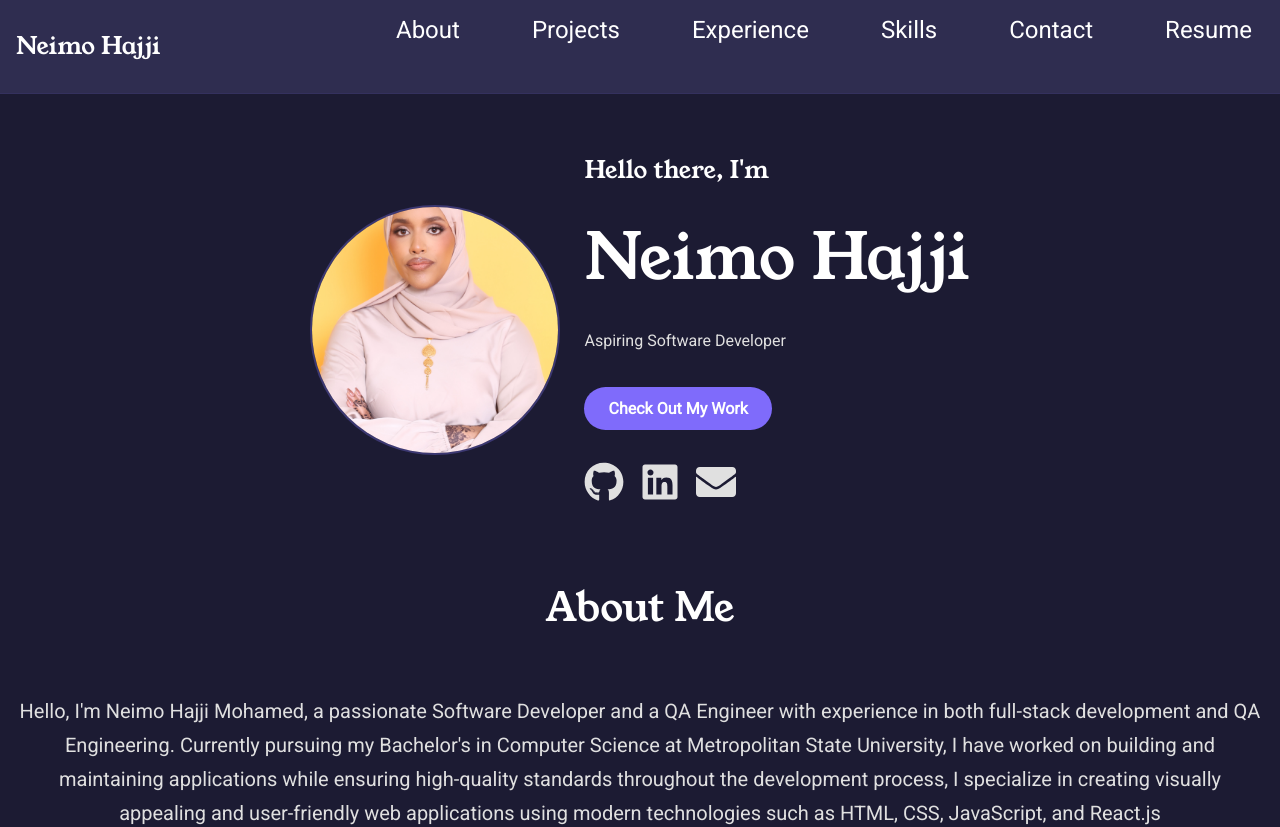
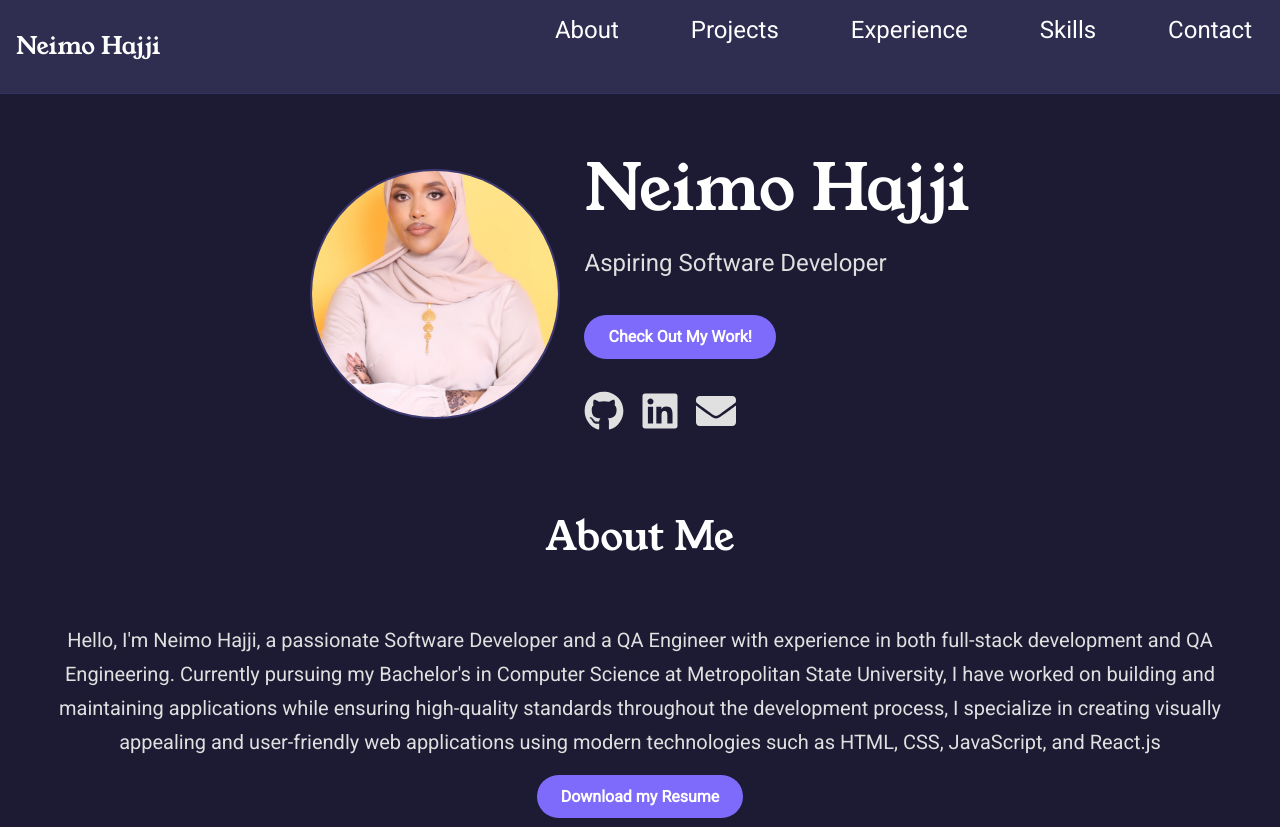
Before and after one commit to Naima432/hajjineimo.github.io, a React (Vite) app in the folder react-portfolio/: page / in a window 1280 px wide. Shown: the top 827 px of the page. Built offline with nearby package versions, Linux system fonts and the light colour scheme.

Commit message:
bug fixes

```diff
--- a/react-portfolio/resume.html
+++ b/react-portfolio/resume.html
@@ -48,7 +48,7 @@
 <body>
     <div class="container">
         <h1>Neimo Hajji-Mohamed</h1>
-        <p><strong>Phone:</strong> 612-607-4021 | <strong>Email:</strong> <a href="mailto:hajjineimo@gmail.com">hajjineimo@gmail.com</a></p>
+        <p><strong>Email:</strong> <a href="mailto:hajjineimo@gmail.com">hajjineimo@gmail.com</a></p>
         <p><a href="https://linkedin.com/in/hajjineimo123/">LinkedIn</a> | <a href="https://github.com/Naima432">GitHub</a></p>
 
         <div class="section">
--- a/react-portfolio/src/components/About.jsx
+++ b/react-portfolio/src/components/About.jsx
@@ -6,7 +6,7 @@ const About = () => {
       <h2>About Me</h2>
       <p>
 
-       Hello, I'm Neimo Hajji Mohamed, a passionate Software Developer and a QA Engineer with experience in both full-stack development and QA Engineering. Currently pursuing my Bachelor's in Computer Science at Metropolitan State University,
+       Hello, I'm Neimo Hajji, a passionate Software Developer and a QA Engineer with experience in both full-stack development and QA Engineering. Currently pursuing my Bachelor's in Computer Science at Metropolitan State University,
         I have worked on building and maintaining applications while ensuring high-quality standards throughout the development process,
         I specialize in creating visually appealing and user-friendly web applications using modern technologies such as HTML, CSS, JavaScript, and React.js
 
--- a/react-portfolio/src/components/Contact.jsx
+++ b/react-portfolio/src/components/Contact.jsx
@@ -1,4 +1,5 @@
 import React, { useState } from 'react';
+import { FaGithub, FaLinkedin, FaEnvelope } from 'react-icons/fa';
 
 const Contact = () => {
   const [formData, setFormData] = useState({
@@ -29,6 +30,17 @@ const Contact = () => {
     <section className="contact" id="contact">
       <h2>Contact</h2>
       <p>Let's Connect and create together</p>
+      <div className='social-icons'>
+            <a href="https://github.com/Naima432" target="_blank" rel="noopener noreferrer" aria-label="GitHub">
+              <FaGithub size={40} />
+            </a>
+            <a href="https://www.linkedin.com/in/hajjineimo123/" target="_blank" rel="noopener noreferrer" aria-label="LinkedIn">
+              <FaLinkedin size={40} />
+            </a>
+            <a href="mailto:hajjineimo@example.com" target="_blank" rel="noopener noreferrer" aria-label="Email">
+              <FaEnvelope size={40} />
+            </a>
+          </div>
       <form onSubmit={handleSubmit} className="contact-form">
         <div>
           <label htmlFor="name" className='name'>Name:</label>
--- a/react-portfolio/src/components/Header.jsx
+++ b/react-portfolio/src/components/Header.jsx
@@ -1,7 +1,8 @@
 import React, { useState } from 'react'
 import menu from '../assets/open_menu.svg';
 import close from '../assets/close_menu.svg'
-import resume from '/resume.html'
+
+
 const Header = () => {
   const [isOpen, setIsOpen] = useState(false);
 
@@ -34,9 +35,9 @@ const Header = () => {
         <li>
           <a href="#contact">Contact</a>
         </li>
-        <li>
+        {/* <li>
           <a href={resume} target='_blank'>Resume</a>
-        </li>
+        </li> */}
       </ul>
     </nav>
 
--- a/react-portfolio/src/components/Hero.jsx
+++ b/react-portfolio/src/components/Hero.jsx
@@ -15,10 +15,9 @@ const Hero = () => {
         />
 
         <div className="hero-text">
-          <h3>Hello there, I'm</h3>
           <h1 id="hero-heading">Neimo Hajji</h1>
           <p>Aspiring Software Developer</p>
-          <a href="#projects" className='btn' id='hero-btn'>Check Out My Work</a>
+          <a href="#projects" className='btn' id='hero-btn'>Check Out My Work!</a>
 
           {/* Social Media Icons */}
           <div className='social-icons'>
--- a/react-portfolio/src/index.css
+++ b/react-portfolio/src/index.css
@@ -75,22 +75,22 @@ h1, h2, h3 {
 h1 {
   font-size: 3rem;
   line-height: 1.2;
-  margin-bottom: 1rem;
+
 }
 
 h2 {
   font-size: 2rem;
-  margin-bottom: 1rem;
+
 }
 
 h3 {
   font-size: 1.5rem;
-  margin-bottom: 0.75rem;
+
 }
 
 p, .body-text, .about p, .project p {
   font-family: var(--body-font);
-  font-size: 1rem;
+  font-size: 1.5rem;
   line-height: 1.7;
   margin-bottom: 1rem;
   color: var(--body-text);
@@ -538,7 +538,10 @@ header button:hover {
   height: 150px;
 }
 
+
 .contact-form button {
+  margin-left: 20px;
+  margin-bottom: 20px;
   padding: 0.75rem 1.5rem;
   border-radius: 8px;
   background-color: var(--accent-color);
@@ -546,12 +549,14 @@ header button:hover {
   font-size: 1rem;
   cursor: pointer;
   border: none;
+
   transition: background-color var(--transition-speed) ease,
               transform var(--transition-speed) ease;
 }
 
 .contact-form button:hover {
   background-color: #9D94FC;
+
   transform: translateY(-2px);
 }
 
```
